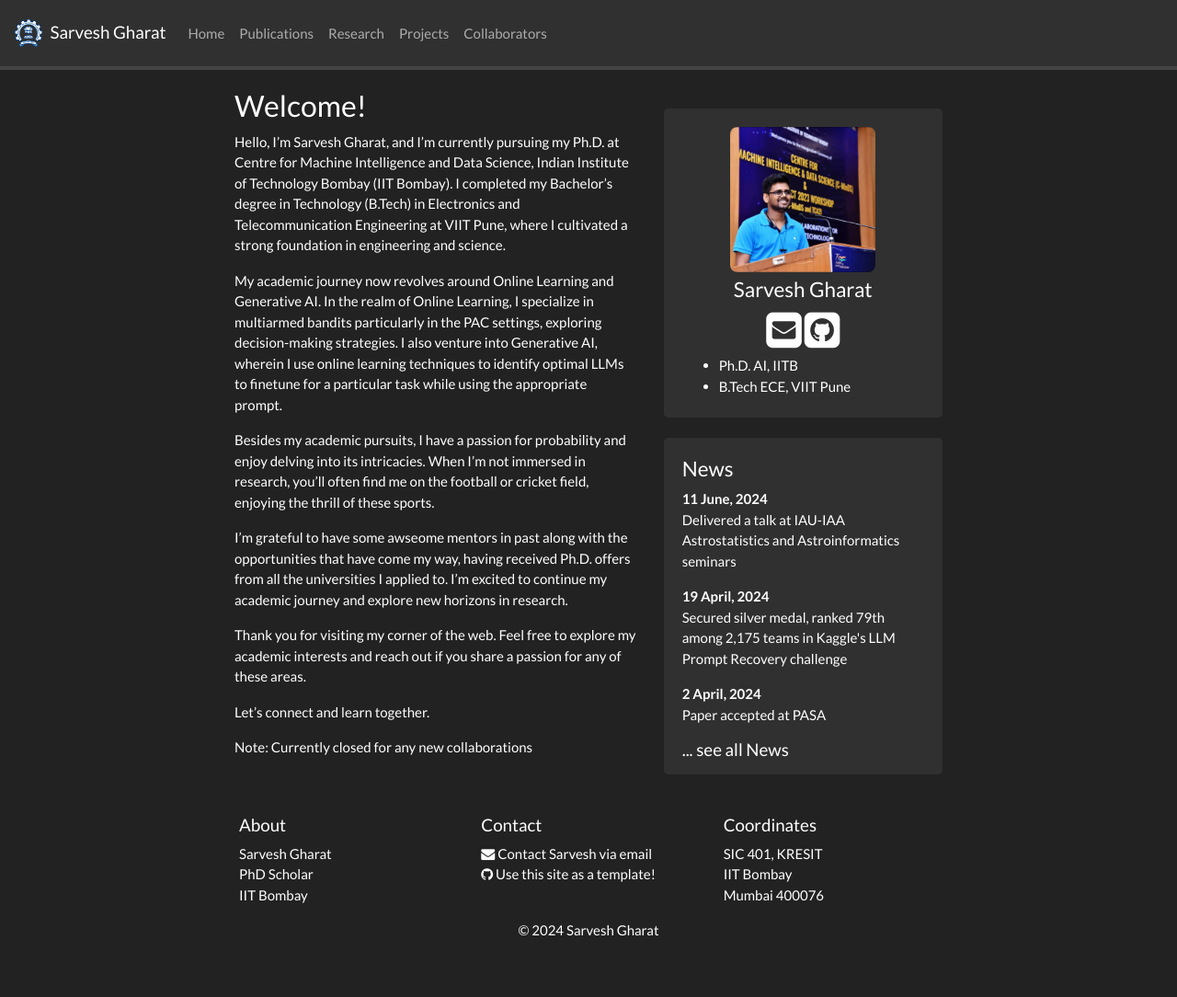
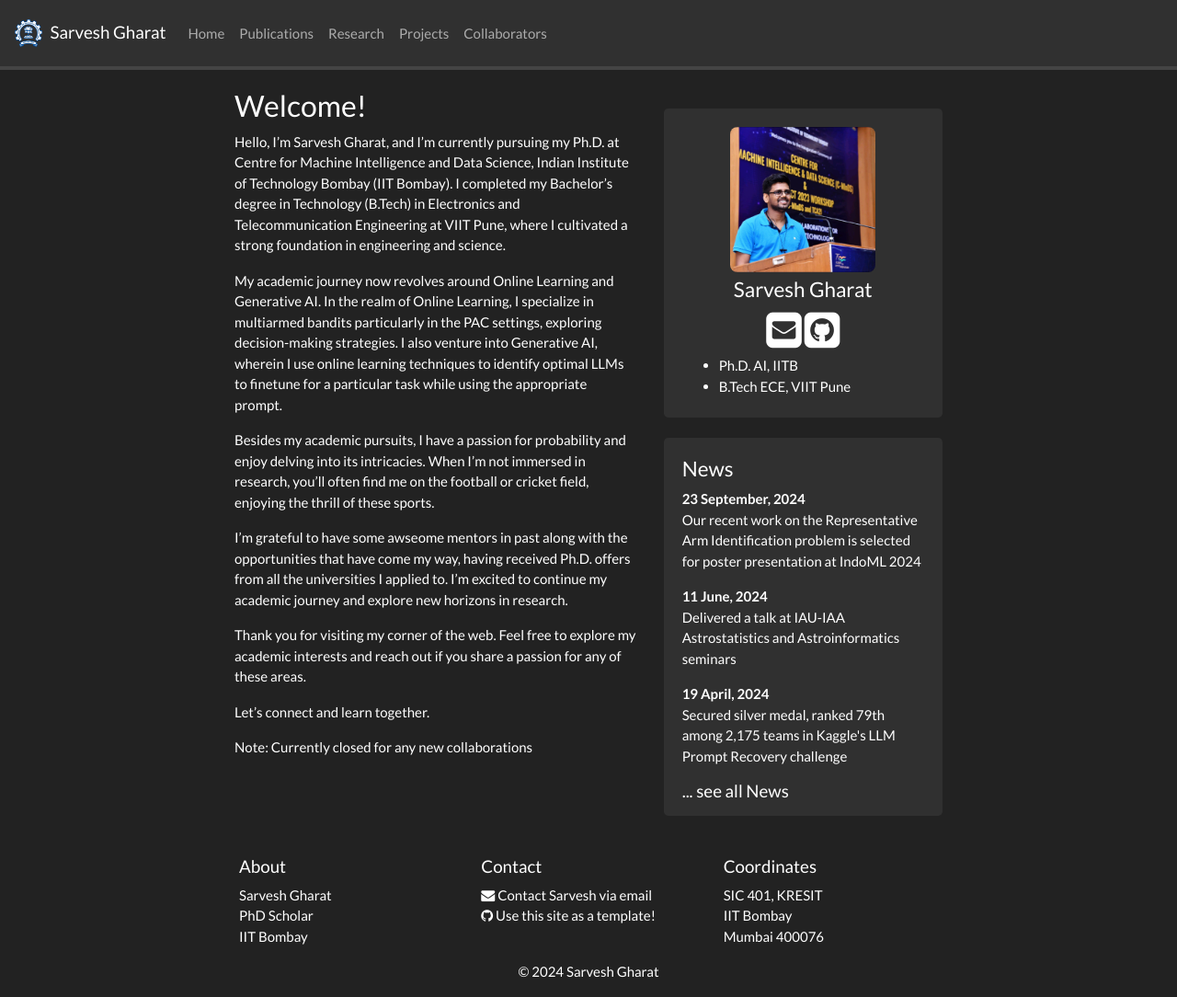
Before and after one commit to SarveshVGharat/SarveshVGharat.github.io, a Jekyll site: the page built from _pages/home.md, in a window 1280 px wide and 1084 px high. Shown: the whole window at 92% size. Built offline with Jekyll 4.4.1, drawn with Linux system fonts in a browser that asks for light colours; nearby versions of some CDN libraries; a style sheet for code colours, icons or effects is not loaded.

Commit message:
Update news.yml

```diff
--- a/_data/news.yml
+++ b/_data/news.yml
@@ -1,3 +1,6 @@
+- date: 23 September, 2024
+  headline: "Our recent work on the Representative Arm Identification problem is selected for poster presentation at IndoML 2024"
+
 - date: 11 June, 2024
   headline: "Delivered a talk at IAU-IAA Astrostatistics and Astroinformatics seminars"
 
```
